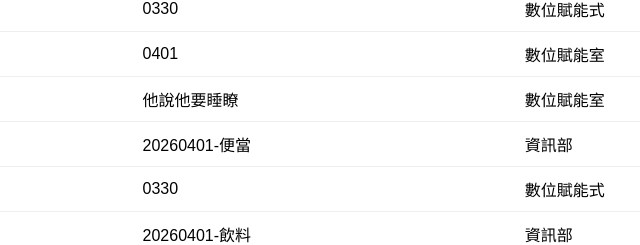
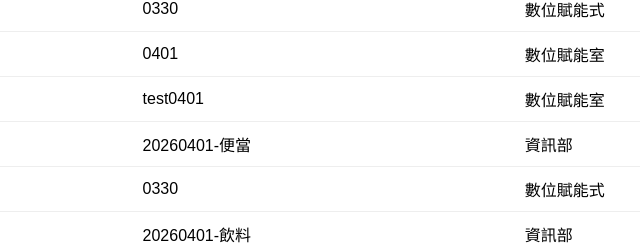
Before and after one commit to fme-fm15gi15/claim-dashboard, a plain HTML site: page index.html in a window 1280 px wide. Shown: the part 186-431 px from the top of the page, 214-854 px from the left. Drawn offline with Linux system fonts and the light colour scheme.

Commit message:
修改html

```diff
--- a/index.html
+++ b/index.html
@@ -40,7 +40,7 @@
       </tr>
       <tr>
         <td>2026/04/01</td>
-        <td>他說他要睡瞭</td>
+        <td>test0401</td>
         <td>數位賦能室</td>
         <td>江如玉</td>
       </tr>
```
